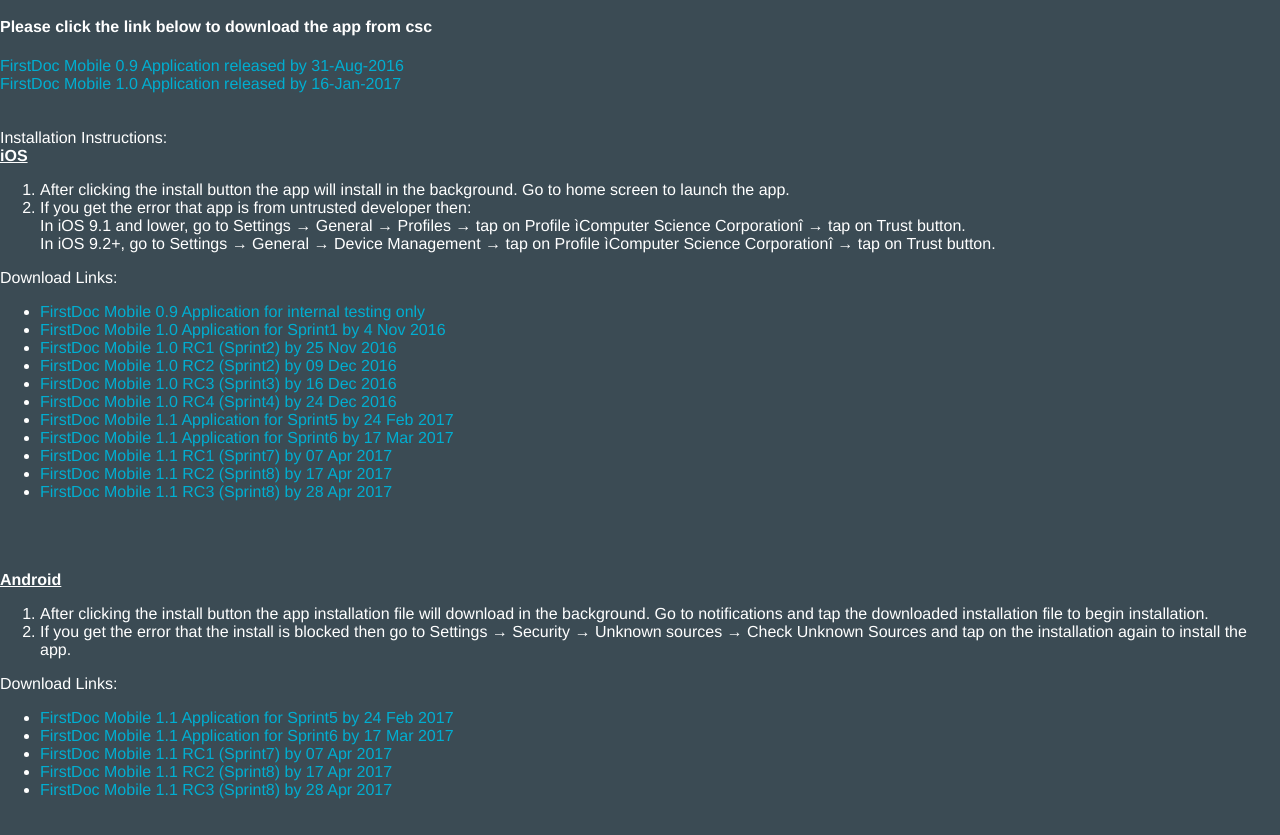
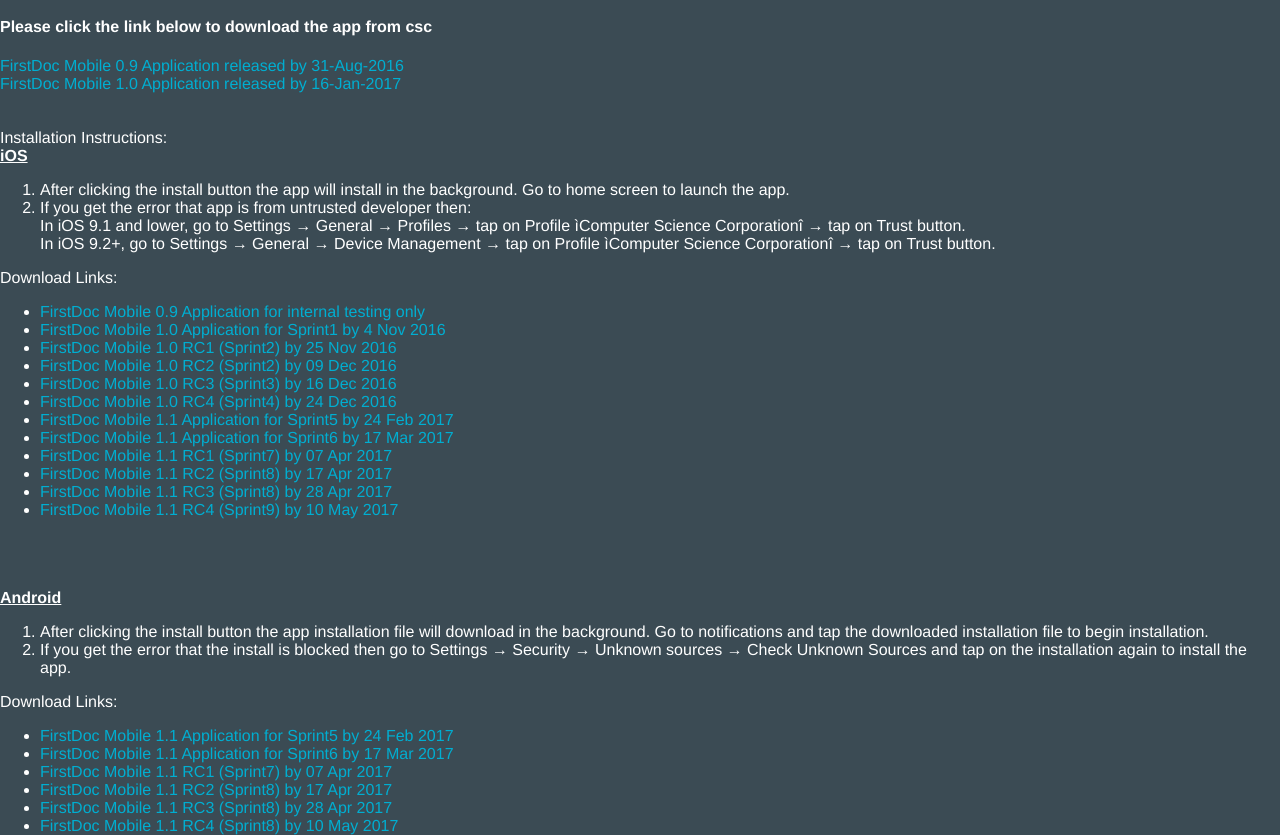
Before and after one commit to snguyen39/cscfirstdoc-1480572980155, a website: page views/index.html in a window 1280 px wide. Shown: the part 220-1055 px from the top of the page. Before the commit the page ends 1019 px from the top, so only its background shows below. Drawn offline with Linux system fonts and the light colour scheme.

Commit message:
Create index.html

```diff
--- a/views/index.html
+++ b/views/index.html
@@ -45,6 +45,7 @@
 	<li><a href="itms-services://?action=download-manifest&url=https://cscfirstdoc.mybluemix.net/build/FirstDocMobileSprint7RC1.plist">FirstDoc Mobile 1.1 RC1 (Sprint7) by 07 Apr 2017</a></li>
 	<li><a href="itms-services://?action=download-manifest&url=https://cscfirstdoc.mybluemix.net/build/FirstDocMobileSprint8RC2.plist">FirstDoc Mobile 1.1 RC2 (Sprint8) by 17 Apr 2017</a></li>
 	<li><a href="itms-services://?action=download-manifest&url=https://cscfirstdoc.mybluemix.net/build/FirstDocMobileSprint8RC3.plist">FirstDoc Mobile 1.1 RC3 (Sprint8) by 28 Apr 2017</a></li>
+	<li><a href="itms-services://?action=download-manifest&url=https://cscfirstdoc.mybluemix.net/build/FirstDocMobileSprint8RC4.plist">FirstDoc Mobile 1.1 RC4 (Sprint9) by 10 May 2017</a></li>
 	</ul>
 
 	<br>
@@ -66,6 +67,7 @@
 	<li><a href="https://cscfirstdoc.mybluemix.net/build/FirstDocMobileSprint7RC1.apk">FirstDoc Mobile 1.1 RC1 (Sprint7) by 07 Apr 2017</a></li>
 	<li><a href="https://cscfirstdoc.mybluemix.net/build/FirstDocMobileSprint8RC2.apk">FirstDoc Mobile 1.1 RC2 (Sprint8) by 17 Apr 2017</a></li>
 	<li><a href="https://cscfirstdoc.mybluemix.net/build/FirstDocMobileSprint8RC3.apk">FirstDoc Mobile 1.1 RC3 (Sprint8) by 28 Apr 2017</a></li>
+	<li><a href="https://cscfirstdoc.mybluemix.net/build/FirstDocMobileSprint8RC4.apk">FirstDoc Mobile 1.1 RC4 (Sprint8) by 10 May 2017</a></li>
 	</ul>
     </div>
     <script type="text/javascript" src="scripts/detect.js"></script>
```
